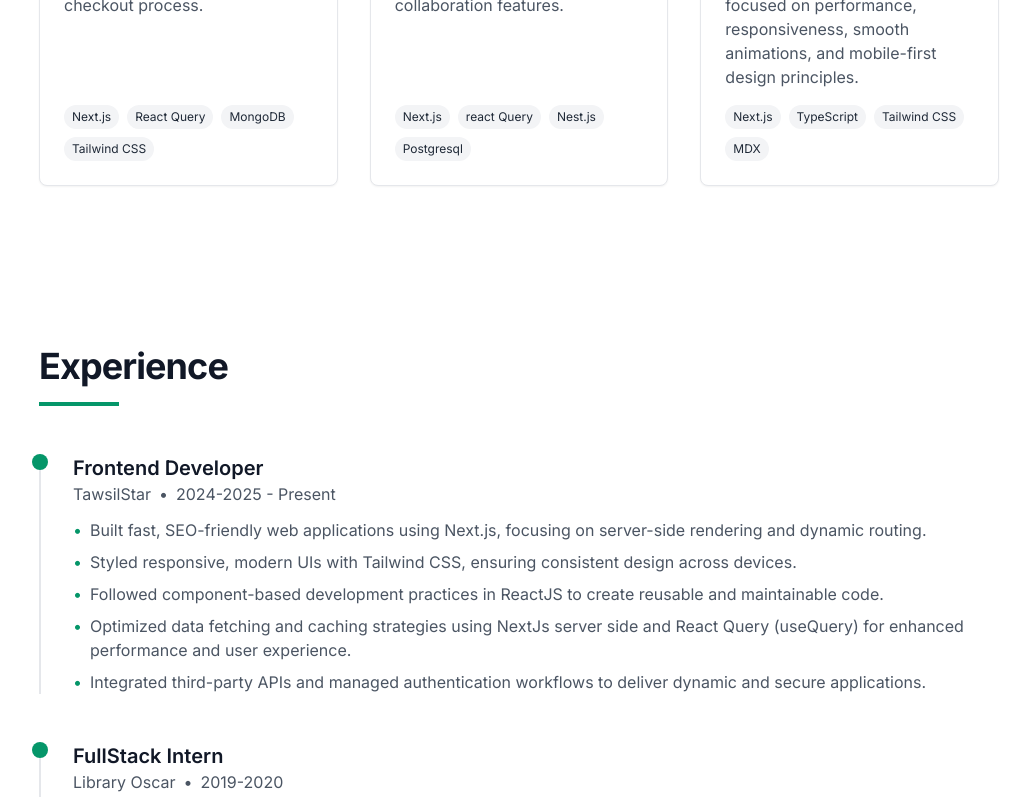
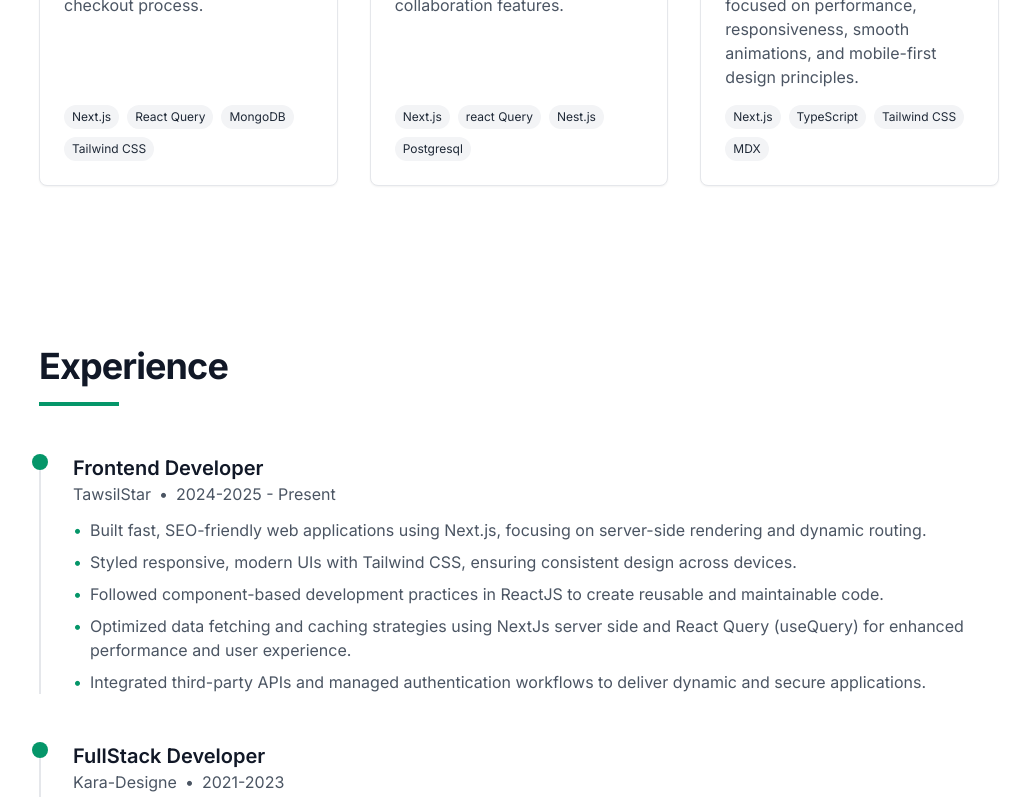
Before and after one commit to saadcraft/saadcraft, a Next.js app: page / in a window 1280 px wide. Shown: the part 2000-2797 px from the top of the page, without its empty margins (121-1151 px from the left). Built offline with nearby package versions, Linux system fonts and the light colour scheme.

Commit message:
Update experience section: change title of second entry to FullStack Developer and adjust achievements

```diff
--- a/src/components/experience.tsx
+++ b/src/components/experience.tsx
@@ -15,7 +15,20 @@ export default function Experience() {
     },
     {
       id: 2,
-      title: "FullStack Intern",
+      title: "FullStack Developer",
+      company: "Kara-Designe",
+      period: "2021-2023",
+      achievements: [
+        "Built fast, SEO-friendly web applications using Next.js, focusing on server-side rendering and dynamic routing.",
+        "Styled responsive, modern UIs with Tailwind CSS, ensuring consistent design across devices.",
+        "Followed component-based development practices in ReactJS to create reusable and maintainable code.",
+        "Optimized data fetching and caching strategies using NextJs server side and  React Query (useQuery) for enhanced performance and user experience.",
+        "Integrated third-party APIs and managed authentication workflows to deliver dynamic and secure applications.",
+      ],
+    },
+    {
+      id: 3,
+      title: "FullStack",
       company: "Library Oscar",
       period: "2019-2020",
       achievements: [
```
